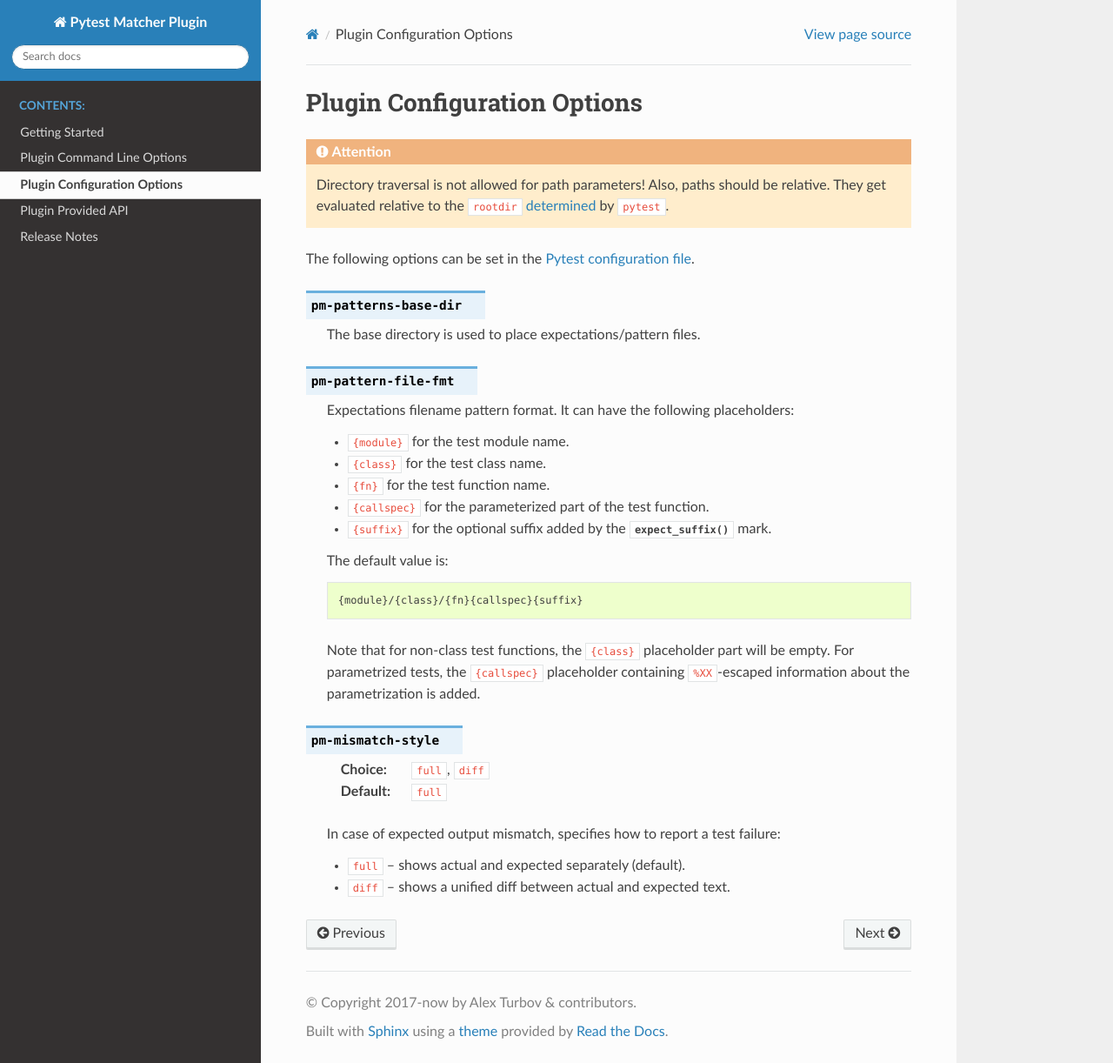
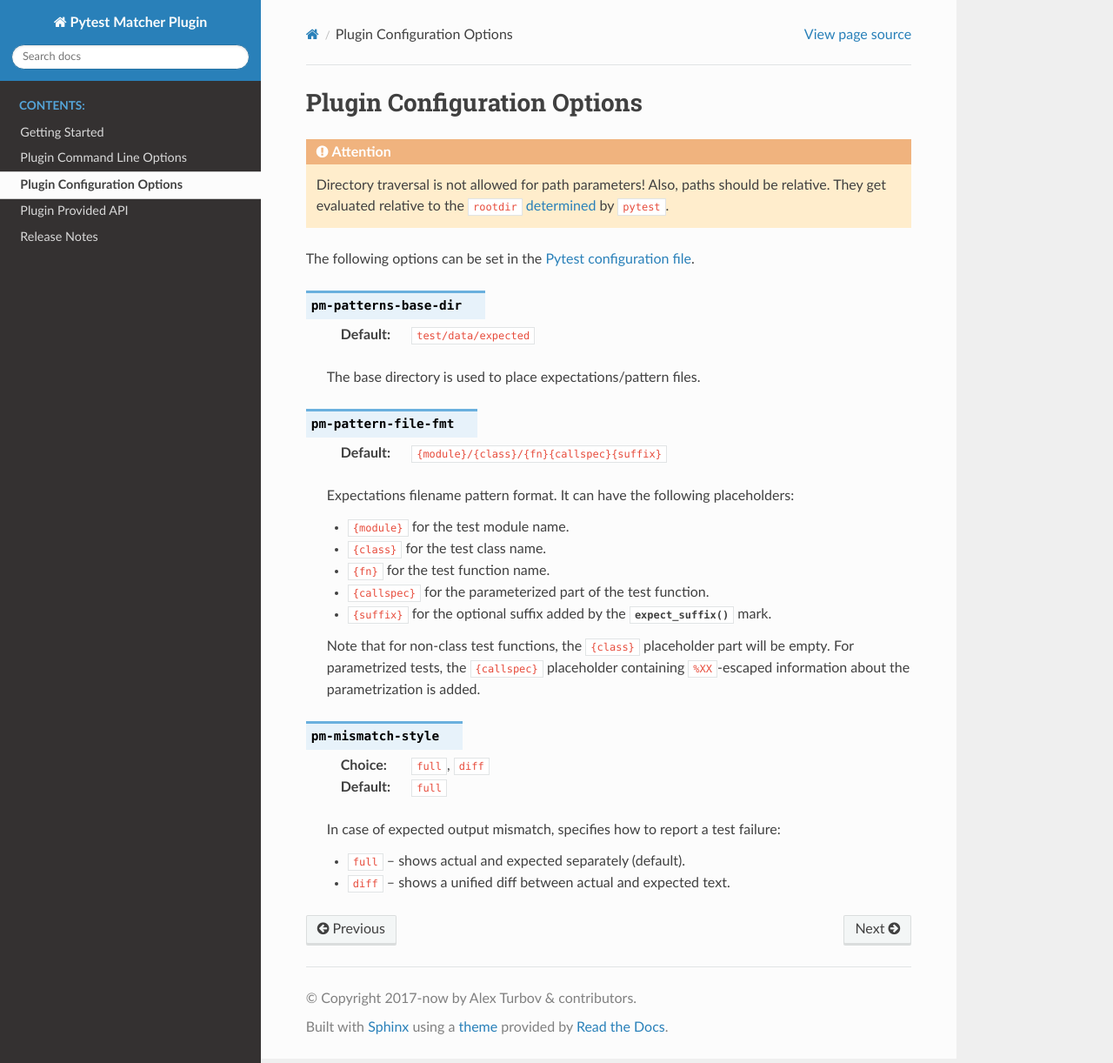
Before and after one commit to zaufi/pytest-matcher, a Sphinx documentation site: the page built from doc/configuration.rst, in a window 1280 px wide and 1222 px high. Shown: the whole window at 87% size. Built offline with Sphinx 7.4.7 and the Read the Docs theme 2.0.0, drawn with Linux system fonts in a browser that asks for light colours; the version number could not be read and is left out.

Commit message:
docs(configuration.rst): better way to describe default values

```diff
--- a/doc/configuration.rst
+++ b/doc/configuration.rst
@@ -12,10 +12,14 @@ The following options can be set in the `Pytest configuration file`_.
 
 .. option:: pm-patterns-base-dir
 
+    :Default: :file:`test/data/expected`
+
     The base directory is used to place expectations/pattern files.
 
 
 .. option:: pm-pattern-file-fmt
+
+    :Default: ``{module}/{class}/{fn}{callspec}{suffix}``
 
     Expectations filename pattern format. It can have the following placeholders:
 
@@ -24,10 +28,6 @@ The following options can be set in the `Pytest configuration file`_.
     - ``{fn}`` for the test function name.
     - ``{callspec}`` for the parameterized part of the test function.
     - ``{suffix}`` for the optional suffix added by the :py:func:`expect_suffix` mark.
-
-    The default value is::
-
-        {module}/{class}/{fn}{callspec}{suffix}
 
     Note that for non-class test functions, the ``{class}`` placeholder part will be empty.
     For parametrized tests, the ``{callspec}`` placeholder containing ``%XX``-escaped information
```
